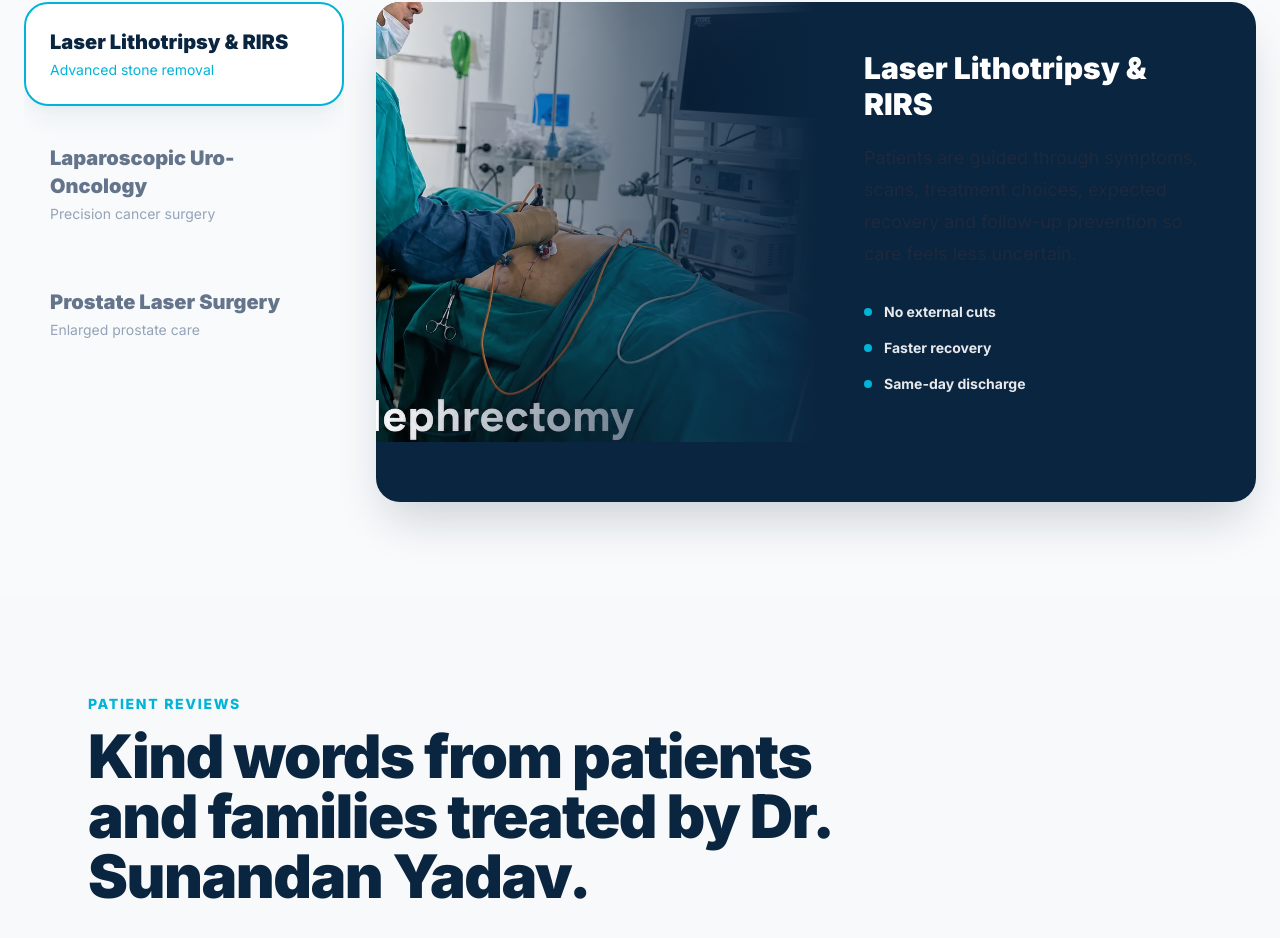
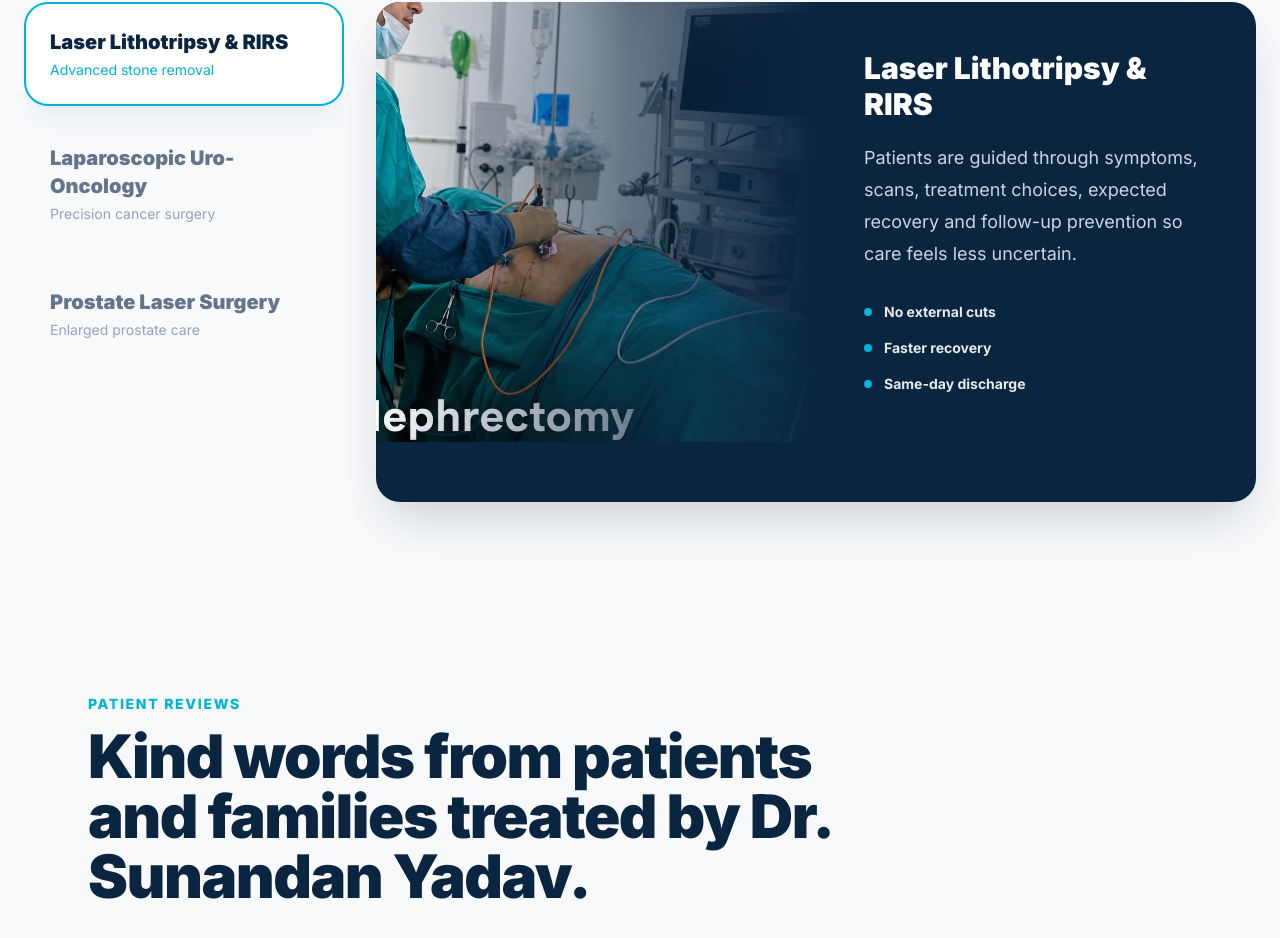
Before and after one commit to kuldeepxpanwar/Dr-Sunandan-Yadav, a Next.js app: page / in a window 1280 px wide. Shown: the part 3341-4279 px from the top of the page. Built offline with nearby package versions, Linux system fonts and the light colour scheme.

Commit message:
Fix illegible text color in Treatments section

```diff
--- a/components/ClinicSections.tsx
+++ b/components/ClinicSections.tsx
@@ -263,7 +263,7 @@ export function TreatmentsSection() {
                 </div>
                 <div className="p-8 md:p-12 flex flex-col justify-center">
                   <h3 className="text-3xl font-black text-white">{treatmentTabs[activeTab].title}</h3>
-                  <p className="mt-5 text-lg leading-8 text-white/72">
+                  <p className="mt-5 text-lg leading-8 text-slate-300">
                     {treatmentTabs[activeTab].description}
                   </p>
                   <div className="mt-8 grid gap-4">
```
